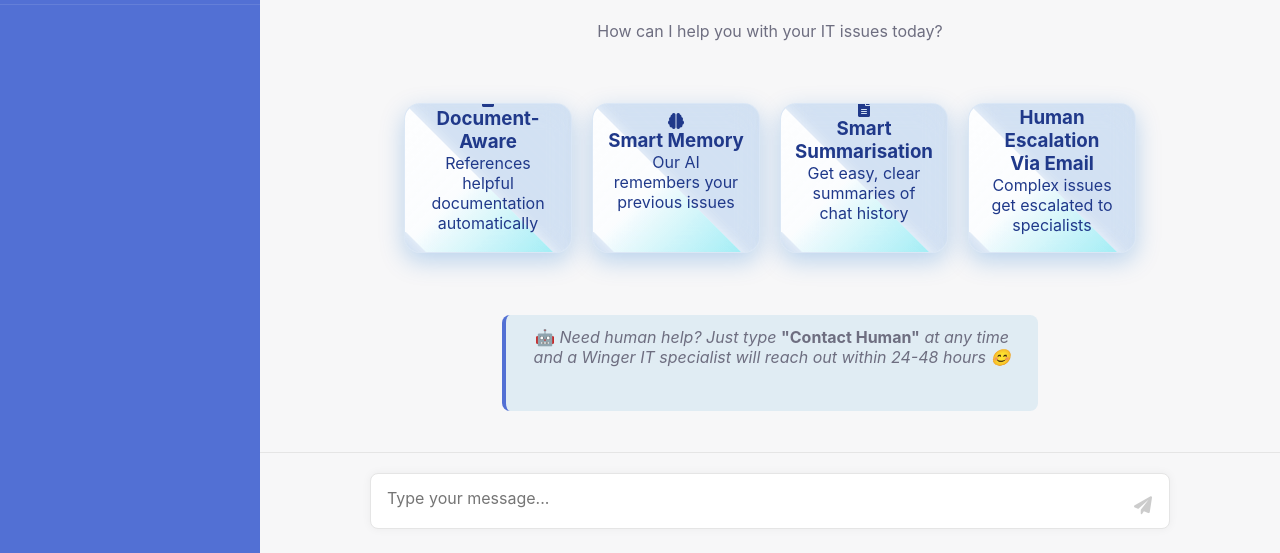
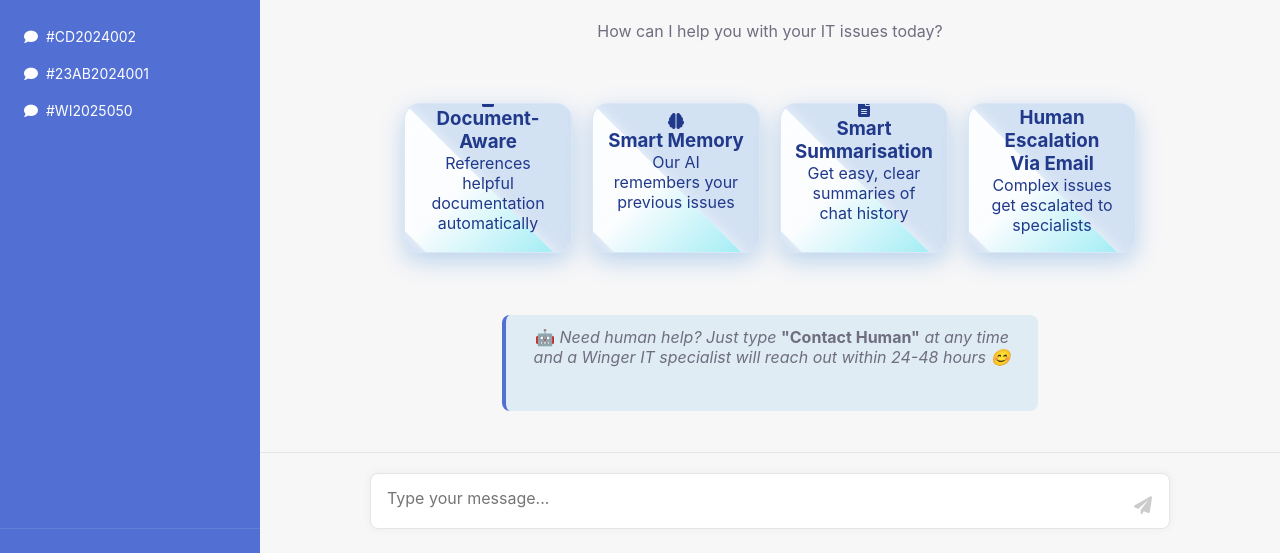
Before and after one commit to nithinrash/Rag, a plain HTML site: page index.html in a window 1280 px wide. Shown: the part 247-800 px from the top of the page. Drawn offline with Linux system fonts and the light colour scheme; no server answers.

Commit message:
Update index.html

```diff
--- a/index.html
+++ b/index.html
@@ -38,9 +38,9 @@
             <i class="fas fa-plus"></i> Start chat
         </button>
 
-        <!-- <div class="chat-history" id="chat-history">
+        <div class="chat-history" id="chat-history">
 
-        </div> -->
+        </div>
 
         <div class="sidebar-footer">
 
@@ -601,10 +601,131 @@
     chatContainer.scrollTop = chatContainer.scrollHeight;
 }
     // Add a chat to history sidebar
-    function addChatToHistory(chatId, ticketId, setActive = true) {
+    // function addChatToHistory(chatId, ticketId, setActive = true) {
+    //     if (!chatHistory) return;
+
+    //     // Check if this chat already exists in history
+    //     const existingChat = document.querySelector(`.chat-item[data-chat-id="${chatId}"]`);
+    //     if (existingChat) {
+    //         if (setActive) {
+    //             document.querySelectorAll('.chat-item').forEach(item => {
+    //                 item.classList.remove('active');
+    //             });
+    //             existingChat.classList.add('active');
+    //         }
+    //         return;
+    //     }
+
+    //     const chatItem = document.createElement('div');
+    //     chatItem.className = setActive ? 'chat-item active' : 'chat-item';
+    //     chatItem.dataset.chatId = chatId;
+    //     chatItem.dataset.ticketId = ticketId;
+    //     chatItem.innerHTML = `
+    //         <i class="fas fa-comment"></i>
+    //         <span>Ticket boy ${sanitizeHTML(ticketId)}</span>
+    //     `;
+    //     chatHistory.prepend(chatItem);
+
+    //     // Make all other chat items inactive if this is active
+    //     if (setActive) {
+    //         document.querySelectorAll('.chat-item').forEach(item => {
+    //             if (item !== chatItem) {
+    //                 item.classList.remove('active');
+    //             }
+    //         });
+    //     }
+
+    //     // Save sessions to localStorage
+    //     saveSessions();
+    // }
+
+
+
+    async function loadTicketChats() {
+        const chatHistory = document.getElementById('chat-history');
         if (!chatHistory) return;
 
-        // Check if this chat already exists in history
+        try {
+            // Try to fetch JSON files from server
+            const jsonFiles = await fetchJsonFiles();
+
+            // Clear existing items
+            chatHistory.innerHTML = '';
+
+            // Add each JSON file as a chat item
+            jsonFiles.forEach(file => {
+                const ticketId = formatTicketId(file);
+                addChatToHistory(generateChatId(), ticketId, false);
+            });
+
+        } catch (error) {
+            console.error('Error loading ticket chats:', error);
+        }
+    }
+
+    // Format the ticket ID to look like #23WI2025050
+    function formatTicketId(filename) {
+        // Remove .json extension
+        let ticketId = filename.replace('.json', '');
+
+        // Decode URL-encoded characters (%23 becomes #)
+        ticketId = decodeURIComponent(ticketId);
+
+        // Remove any path segments if present
+        ticketId = ticketId.replace('/tickets/', '');
+
+        // Ensure it starts with #
+        if (!ticketId.startsWith('#')) {
+            ticketId = '#' + ticketId;
+        }
+
+        return ticketId;
+    }
+
+    // Fetch JSON files from tickets folder (same as before)
+    async function fetchJsonFiles() {
+        try {
+            const response = await fetch('/tickets/');
+
+            if (!response.ok) {
+                throw new Error(`Server error: ${response.status}`);
+            }
+
+            const html = await response.text();
+            const parser = new DOMParser();
+            const doc = parser.parseFromString(html, 'text/html');
+            const links = doc.querySelectorAll('a');
+            const jsonFiles = [];
+
+            links.forEach(link => {
+                const href = link.getAttribute('href');
+                if (href.endsWith('.json')) {
+                    jsonFiles.push(href);
+                }
+            });
+
+            return jsonFiles;
+
+        } catch (error) {
+            console.log('Server fetch failed, using simulated data');
+            // Fallback to simulated data if server fails
+            return [
+                "%23WI2025050.json",  // Test case with URL-encoded #
+                "23AB2024001.json",    // Test case without #
+                "/tickets/%23CD2024002.json"  // Test case with path
+            ];
+        }
+    }
+
+    // Rest of the code remains the same...
+    function generateChatId() {
+        return 'chat-' + Math.random().toString(36).substr(2, 9);
+    }
+
+    function addChatToHistory(chatId, ticketId, setActive = true) {
+        const chatHistory = document.getElementById('chat-history');
+        if (!chatHistory) return;
+
         const existingChat = document.querySelector(`.chat-item[data-chat-id="${chatId}"]`);
         if (existingChat) {
             if (setActive) {
@@ -620,13 +741,12 @@
         chatItem.className = setActive ? 'chat-item active' : 'chat-item';
         chatItem.dataset.chatId = chatId;
         chatItem.dataset.ticketId = ticketId;
-        // chatItem.innerHTML = `
-        //     <i class="fas fa-comment"></i>
-        //     <span>Ticket #${sanitizeHTML(ticketId)}</span>
-        // `;
+        chatItem.innerHTML = `
+            <i class="fas fa-comment"></i>
+            <span>${sanitizeHTML(ticketId)}</span>
+        `;
         chatHistory.prepend(chatItem);
 
-        // Make all other chat items inactive if this is active
         if (setActive) {
             document.querySelectorAll('.chat-item').forEach(item => {
                 if (item !== chatItem) {
@@ -635,9 +755,23 @@
             });
         }
 
-        // Save sessions to localStorage
         saveSessions();
     }
+
+    function sanitizeHTML(str) {
+        return str.replace(/</g, "&lt;").replace(/>/g, "&gt;");
+    }
+
+    function saveSessions() {
+        // Your implementation here
+    }
+
+    // Load tickets when page loads
+    document.addEventListener('DOMContentLoaded', loadTicketChats);
+
+
+
+
 
     // Send Message Function
     async function sendMessage() {
```
